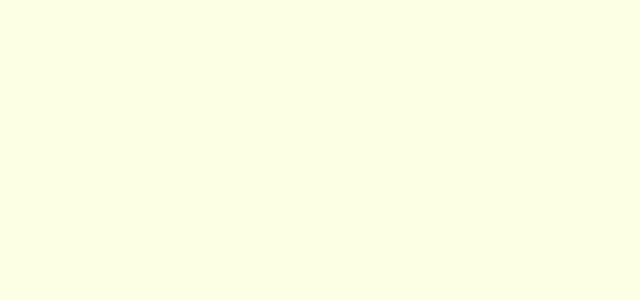
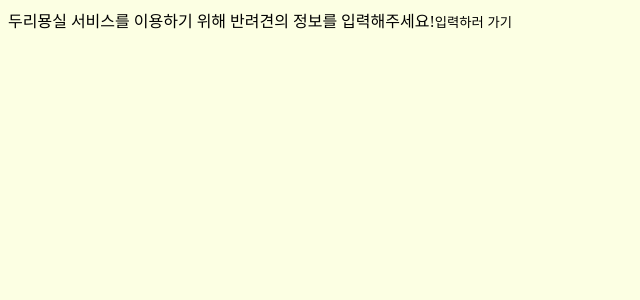
Before and after one commit to leejin-rho/Duri-FE, a React (Vite) app in the folder apps/duri/: page /onboarding in a window 1280 px wide. Before the commit this address had no page. Shown: the top 300 px of the page, without its empty margins (0-640 px from the left). Built offline with nearby package versions, Linux system fonts and the light colour scheme; a web font is replaced by a local one; what emotion-reset would draw is missing.

Commit message:
chore: folder name 수정(DURI-80)

```diff
--- a/apps/duri/src/App.tsx
+++ b/apps/duri/src/App.tsx
@@ -1,7 +1,7 @@
 import React from 'react';
 import { BrowserRouter, Route, Routes } from 'react-router-dom';
 
-import SignUp from '@duri/pages/SignUpPage';
+import Onboarding from '@duri/pages/Onboarding';
 import { globalStyle } from '@duri-fe/ui';
 import { Global } from '@emotion/react';
 
@@ -14,7 +14,7 @@
       <Routes>
         <Route path="/" element={<Home />} />
         {/* <Route path="/login" element={<Login />} /> */}
-        <Route path="/signup" element={<SignUp />} />
+        <Route path="/onboarding" element={<Onboarding />} />
       </Routes>
     </BrowserRouter>
   );
--- a/apps/duri/src/components/signup/index.tsx
+++ b/apps/duri/src/components/onboarding/index.tsx
@@ -124,7 +124,6 @@
           )}
           {step === 3 && (
             <>
-              {' '}
               <h2>{getValues('name')}의 나이를 입력해주세요</h2>
               <>미용실을 추천해주는 카테고리로 쓰여요.</>
               <PetBirthYearInfo control={control} errors={errors} />
--- a/apps/duri/src/main.tsx
+++ b/apps/duri/src/main.tsx
@@ -1,8 +1,9 @@
 import { createRoot } from 'react-dom/client';
+
+import { enableMocking } from '@mocks';
 
 // import { worker } from './mocks/browser';
 import App from './App';
-import { enableMocking } from './mocks';
 
 // const rootElement = document.getElementById('app');
 
--- a/apps/duri/vite.config.ts
+++ b/apps/duri/vite.config.ts
@@ -1,5 +1,5 @@
+import react from '@vitejs/plugin-react';
 import { defineConfig } from 'vite';
-import react from '@vitejs/plugin-react';
 
 export default defineConfig({
   plugins: [react()],
```
Also changed, not shown: apps/duri/src/pages/Onboarding/index.tsx (renamed from apps/duri/src/pages/SignUpPage/index.tsx, +8 -3 lines), apps/duri/src/components/onboarding/PetAdditionalInfo.tsx (renamed from apps/duri/src/components/signup/PetAdditionalInfo.tsx), apps/duri/src/components/onboarding/PetBirthYearInfo.tsx (renamed from apps/duri/src/components/signup/PetBirthYearInfo.tsx), apps/duri/src/components/onboarding/PetDiseaseInfo.tsx (renamed from apps/duri/src/components/signup/PetDiseaseInfo.tsx), apps/duri/src/components/onboarding/PetNameGenderInfo.tsx (renamed from apps/duri/src/components/signup/PetNameGenderInfo.tsx), apps/duri/src/components/onboarding/PetPersonalityInfo.tsx (renamed from apps/duri/src/components/signup/PetPersonalityInfo.tsx).
